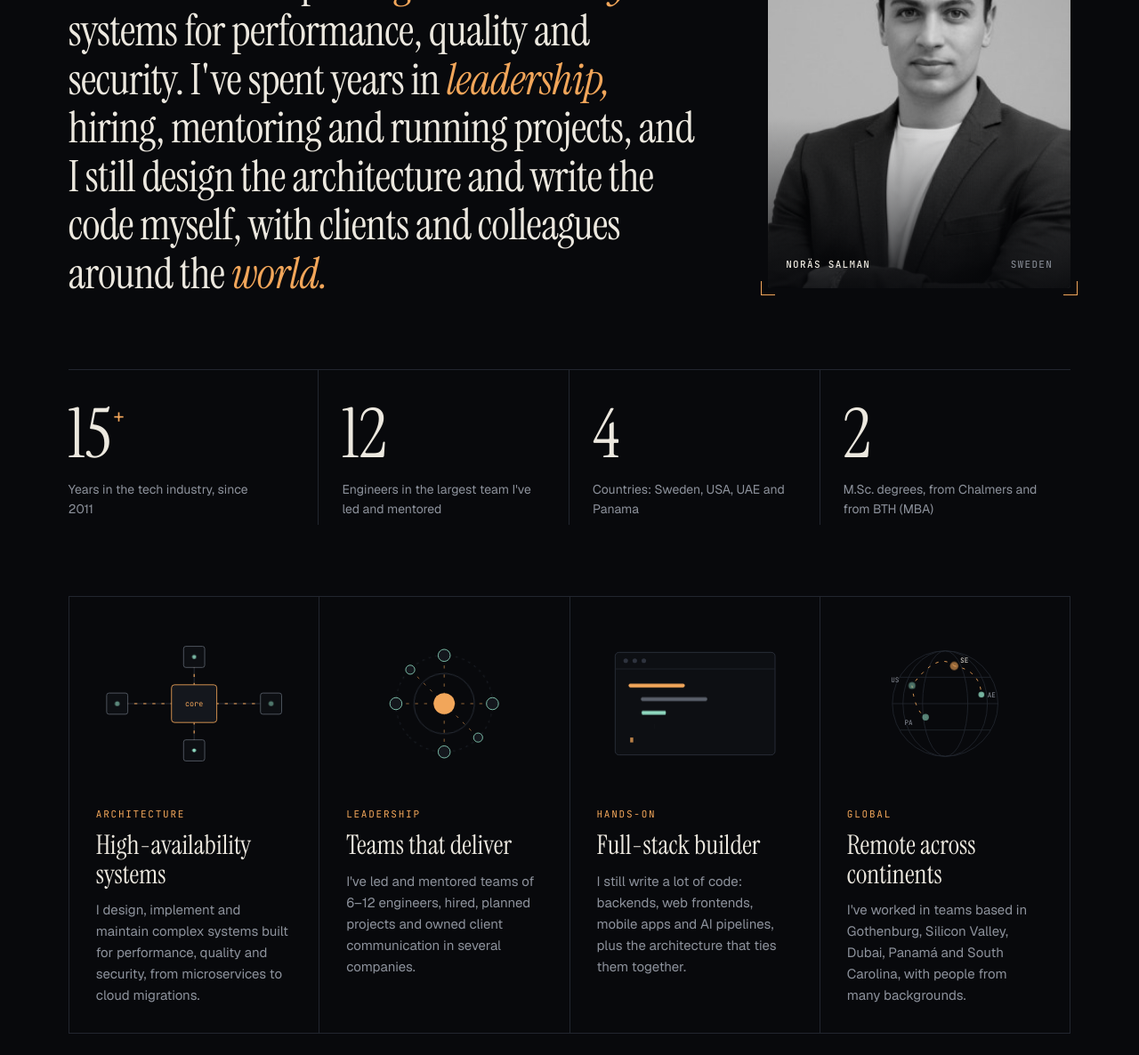
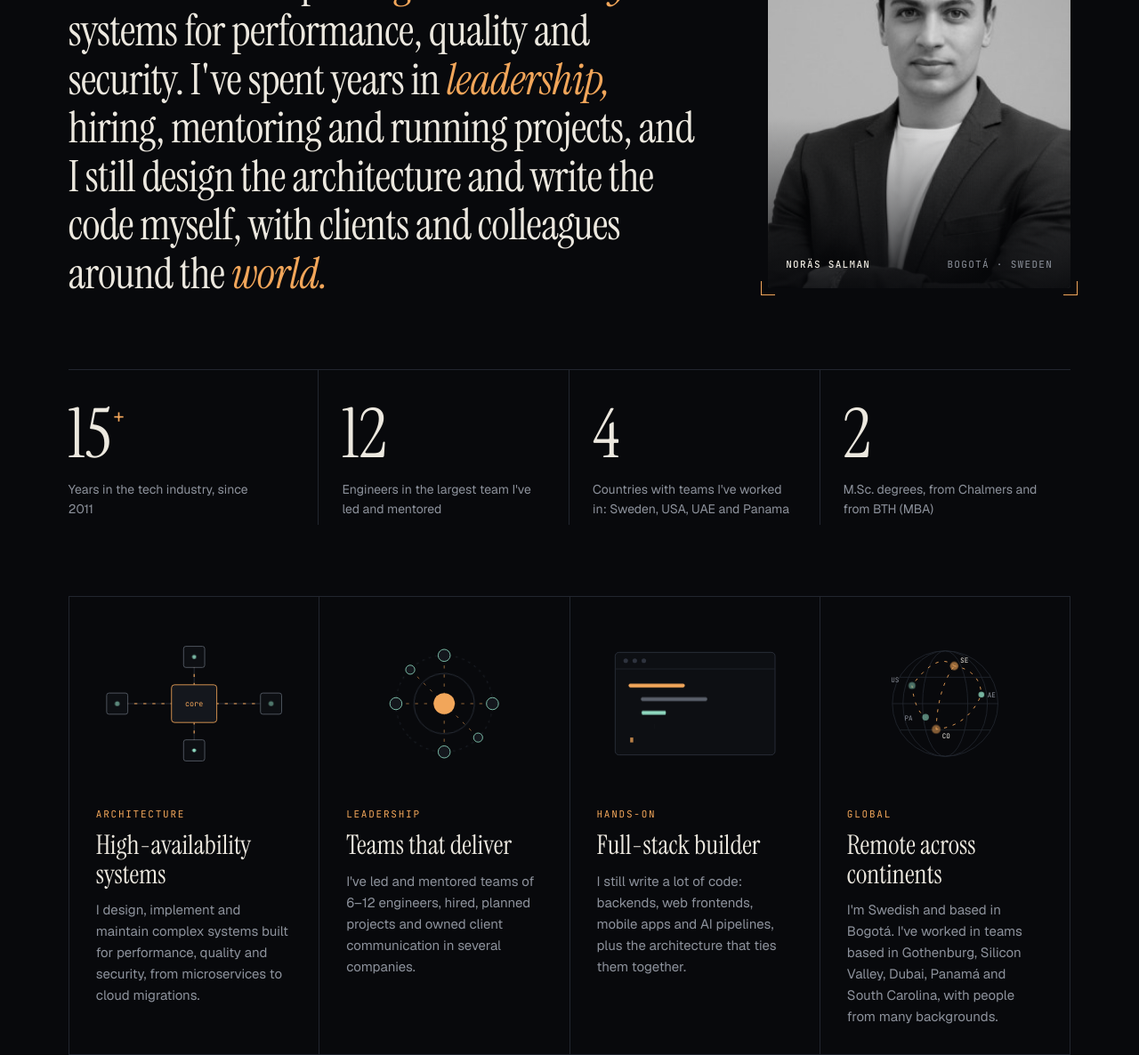
Before and after one commit to noras-salman/noras-salman, a plain HTML site: page index.html in a window 1280 px wide. Shown: the part 1172-2358 px from the top of the page at 89% size. Drawn offline with nearby package versions, Linux system fonts and the light colour scheme; animation ran at ten frames a second.

Commit message:
Update location to Bogotá, Colombia (originally from Sweden)

```diff
--- a/index.html
+++ b/index.html
@@ -373,7 +373,7 @@ footer{display:flex;justify-content:space-between;flex-wrap:wrap;gap:16px;margin
     <div>
       <div class="hero-meta rv">
         <span><i class="dot"></i><b>Principal Software Engineer</b> · BuildVision</span>
-        <span>Sweden · Remote</span>
+        <span>Bogotá, Colombia · from Sweden</span>
       </div>
       <h1 class="hero-name split" data-split>Noräs <span class="l2">Salman</span></h1>
       <div class="roles rv d3">
@@ -420,14 +420,14 @@ footer{display:flex;justify-content:space-between;flex-wrap:wrap;gap:16px;margin
       <figure class="portrait rv d2">
         <span class="tick tl"></span><span class="tick tr"></span><span class="tick bl"></span><span class="tick br"></span>
         <div class="frame"><img src="assets/noras.jpg" alt="Portrait of Noräs Salman" loading="lazy" width="400" height="400" /></div>
-        <figcaption><b>Noräs Salman</b><span>Sweden</span></figcaption>
+        <figcaption><b>Noräs Salman</b><span>Bogotá · Sweden</span></figcaption>
       </figure>
     </div>
 
     <div class="stats">
       <div class="stat rv"><div class="n"><span data-count="since">0</span><sup>+</sup></div><p>Years in the tech industry, since 2011</p></div>
       <div class="stat rv d1"><div class="n"><span data-count="12">0</span></div><p>Engineers in the largest team I've led and mentored</p></div>
-      <div class="stat rv d2"><div class="n"><span data-count="4">0</span></div><p>Countries: Sweden, USA, UAE and Panama</p></div>
+      <div class="stat rv d2"><div class="n"><span data-count="4">0</span></div><p>Countries with teams I've worked in: Sweden, USA, UAE and Panama</p></div>
       <div class="stat rv d3"><div class="n"><span data-count="2">0</span></div><p>M.Sc. degrees, from Chalmers and from BTH (MBA)</p></div>
     </div>
 
@@ -477,17 +477,18 @@ footer{display:flex;justify-content:space-between;flex-wrap:wrap;gap:16px;margin
       <article class="card rv d3">
         <div class="ill"><svg viewBox="0 0 260 180" fill="none">
           <g stroke="#22262f"><circle cx="130" cy="90" r="70"/><ellipse cx="130" cy="90" rx="30" ry="70"/><ellipse cx="130" cy="90" rx="56" ry="70"/><path d="M60 90H200M70 55H190M70 125H190"/></g>
-          <g stroke="#f2a65a" stroke-width="1.1" fill="none"><path class="flow2" d="M142 40Q120 20 86 66"/><path class="flow2" d="M142 40Q176 46 178 78"/><path class="flow2" d="M86 66Q90 100 104 108"/></g>
+          <g stroke="#f2a65a" stroke-width="1.1" fill="none"><path class="flow2" d="M142 40Q120 20 86 66"/><path class="flow2" d="M142 40Q176 46 178 78"/><path class="flow2" d="M86 66Q90 100 104 108"/><path class="flow2" d="M118 124Q160 120 178 78"/><path class="flow2" d="M118 124Q120 70 142 40"/></g>
           <g font-family="JetBrains Mono" font-size="9">
             <circle class="pulse" cx="142" cy="40" r="4.5" fill="#f2a65a"/><text x="150" y="36" fill="#ece8df">SE</text>
             <circle class="pulse" cx="86" cy="66" r="3.5" fill="#8fd9c0" style="animation-delay:.4s"/><text x="58" y="62" fill="#8d929c">US</text>
-            <circle class="pulse" cx="104" cy="108" r="3.5" fill="#8fd9c0" style="animation-delay:.8s"/><text x="76" y="118" fill="#8d929c">PA</text>
+            <circle class="pulse" cx="104" cy="108" r="3.5" fill="#8fd9c0" style="animation-delay:.8s"/><text x="76" y="112" fill="#8d929c">PA</text>
+            <circle class="pulse" cx="118" cy="124" r="4.5" fill="#f2a65a" style="animation-delay:.2s"/><text x="126" y="136" fill="#ece8df">CO</text>
             <circle class="pulse" cx="178" cy="78" r="3.5" fill="#8fd9c0" style="animation-delay:1.2s"/><text x="186" y="82" fill="#8d929c">AE</text>
           </g>
         </svg></div>
         <span class="k">Global</span>
         <h3>Remote across continents</h3>
-        <p>I've worked in teams based in Gothenburg, Silicon Valley, Dubai, Panamá and South Carolina, with people from many backgrounds.</p>
+        <p>I'm Swedish and based in Bogotá. I've worked in teams based in Gothenburg, Silicon Valley, Dubai, Panamá and South Carolina, with people from many backgrounds.</p>
       </article>
     </div>
   </div>
@@ -733,7 +734,7 @@ footer{display:flex;justify-content:space-between;flex-wrap:wrap;gap:16px;margin
     </div>
     <footer>
       <span>© <span id="yr"></span> Noräs Salman</span>
-      <span>Sweden · <span id="clock">--:--</span> local time</span>
+      <span>Bogotá · <span id="clock">--:--</span> local time</span>
       <span>Designed &amp; hand-built. No frameworks.</span>
     </footer>
   </div>
@@ -1029,7 +1030,7 @@ function onScroll(){
 addEventListener('scroll', onScroll, {passive:true}); onScroll();
 
 $('#yr').textContent = new Date().getFullYear();
-const clk = () => $('#clock').textContent = new Date().toLocaleTimeString('en-GB',{timeZone:'Europe/Stockholm',hour:'2-digit',minute:'2-digit'});
+const clk = () => $('#clock').textContent = new Date().toLocaleTimeString('en-GB',{timeZone:'America/Bogota',hour:'2-digit',minute:'2-digit'});
 clk(); setInterval(clk, 15000);
 
 /* ================= TERMINAL ================= */
@@ -1050,7 +1051,7 @@ const CMDS = {
   <span class="s">clear</span>          clear screen`,
   whoami: () => `Noräs Salman: Principal Software Engineer at BuildVision.
 Designs high-availability systems and leads the teams that build them.
-In the industry since 2011. Based in Sweden, works remotely worldwide.`,
+In the industry since 2011. Based in Bogotá, Colombia, originally from Sweden.`,
   experience: () => `<span class="s">2023–now </span>  Principal Software Engineer · BuildVision
 <span class="s">2021–2023</span>  Tech Lead · Playvox (NICE)
 <span class="s">2020–2022</span>  Technology Architecture Specialist · Lucky Financial
```
